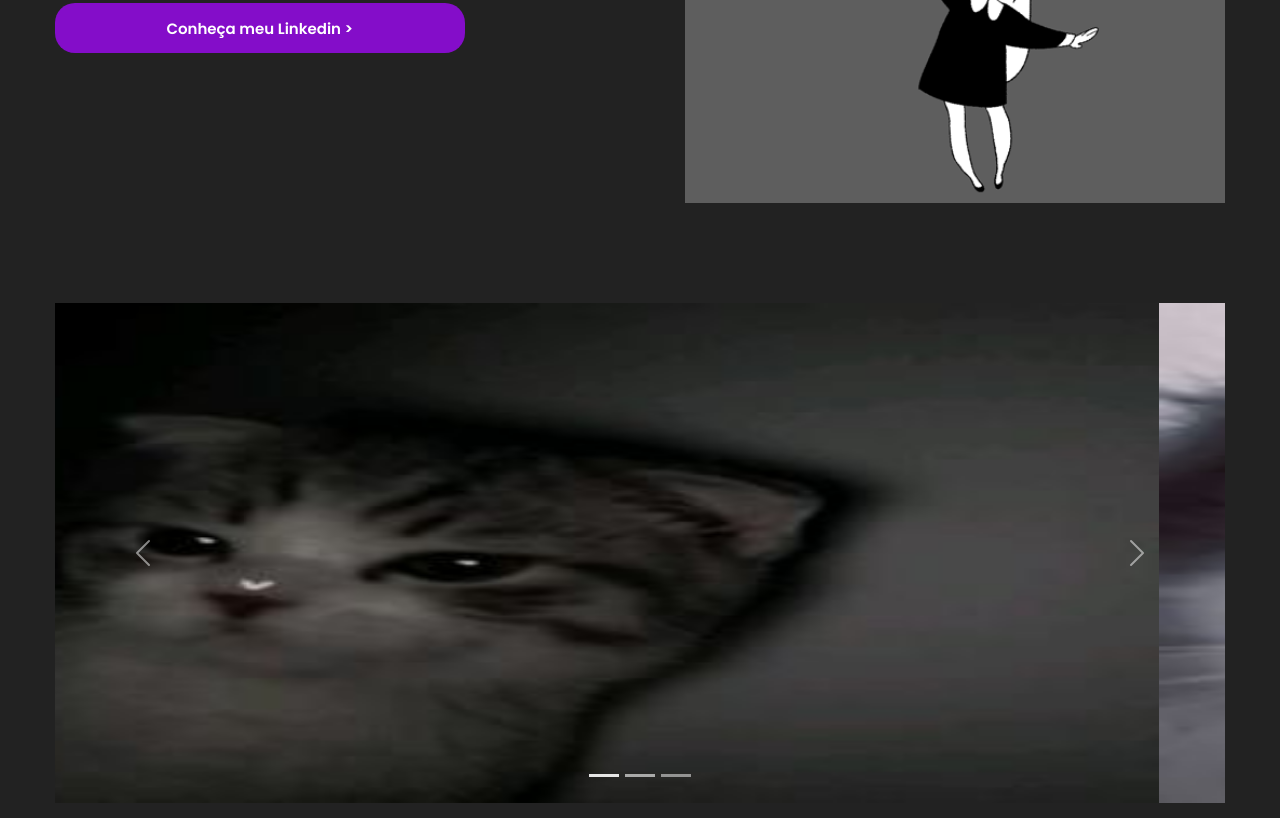
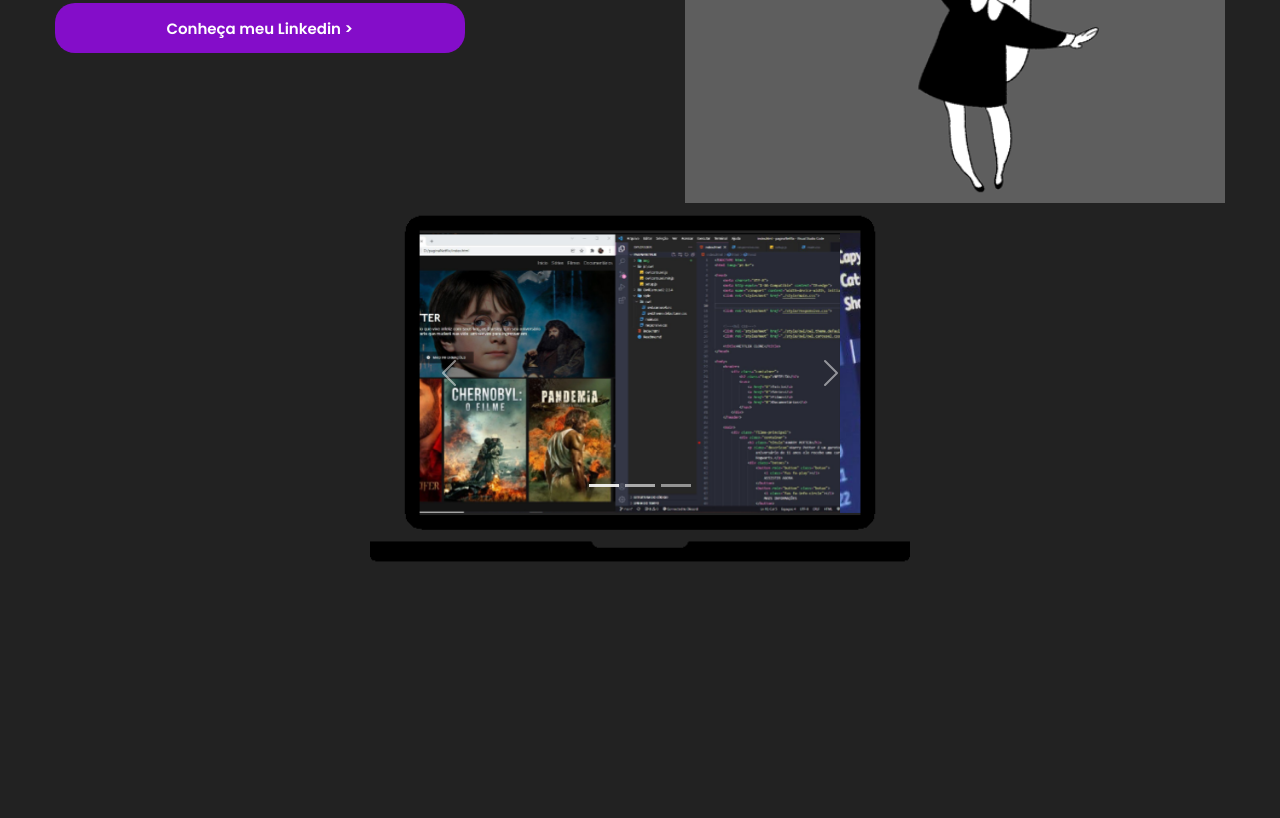
Before and after one commit to SalesCoding/portfolio, a plain HTML site: page index.html in a window 1280 px wide. Shown: the part 514-1332 px from the top of the page. After the commit the page ends 1102 px from the top, so only its background shows below. Drawn offline with nearby package versions, Linux system fonts and the light colour scheme.

Commit message:
carrosel ajustado

```diff
--- a/index.html
+++ b/index.html
@@ -9,9 +9,9 @@
 <link href="https://fonts.googleapis.com/css2?family=Poppins:ital,wght@0,100;0,400;0,600;1,400&display=swap" rel="stylesheet">
 <link href="https://cdn.jsdelivr.net/npm/bootstrap@5.1.3/dist/css/bootstrap.min.css" rel="stylesheet" integrity="sha384-1BmE4kWBq78iYhFldvKuhfTAU6auU8tT94WrHftjDbrCEXSU1oBoqyl2QvZ6jIW3" crossorigin="anonymous">
 <script src="https://cdn.jsdelivr.net/npm/bootstrap@5.1.3/dist/js/bootstrap.bundle.min.js" integrity="sha384-ka7Sk0Gln4gmtz2MlQnikT1wXgYsOg+OMhuP+IlRH9sENBO0LRn5q+8nbTov4+1p" crossorigin="anonymous"></script>
-<link rel="stylesheet" href="./style.css/style.css">
-<link rel="stylesheet" href="./style.css/media.css">
-<link rel="stylesheet" href="./style.css/boostrap.css">
+<link rel="stylesheet" href="./style/style.css">
+<link rel="stylesheet" href="./style/media.css">
+<link rel="stylesheet" href="./style/boostrap.css">
 
 <title>Meu portfólio</title>
 </head>
@@ -65,7 +65,54 @@
 
 
 
-        <div class="carrosel">
+
+
+
+
+        <div class="carroselparado">
+<img src="./img/computador.png"   alt="">
+<div class="carrosel">
+
+
+
+  <div id="carouselExampleIndicators" class="carousel slide" data-bs-ride="carousel">
+      <div class="carousel-indicators">
+        <button type="button" data-bs-target="#carouselExampleIndicators" data-bs-slide-to="0" class="active" aria-current="true" aria-label="Slide 1"></button>
+        <button type="button" data-bs-target="#carouselExampleIndicators" data-bs-slide-to="1" aria-label="Slide 2"></button>
+        <button type="button" data-bs-target="#carouselExampleIndicators" data-bs-slide-to="2" aria-label="Slide 3"></button>
+      </div>
+      <div class="carousel-inner">
+        <div class="carousel-item active">
+          <img src="./img/projeto1.png"      class="d-block w-100" alt="...">
+        </div>
+        <div class="carousel-item">
+          <img src="./img/dev2.jpg"       class="d-block w-100" alt="...">
+        </div>
+        <div class="carousel-item">
+          <img src="./img/dev3.jpg"     class="d-block w-100" alt="...">
+        </div>
+
+
+
+      </div>
+      <button class="carousel-control-prev" type="button" data-bs-target="#carouselExampleIndicators" data-bs-slide="prev">
+        <span class="carousel-control-prev-icon" aria-hidden="true"></span>
+        <span class="visually-hidden">Previous</span>
+      </button>
+      <button class="carousel-control-next" type="button" data-bs-target="#carouselExampleIndicators" data-bs-slide="next">
+        <span class="carousel-control-next-icon" aria-hidden="true"></span>
+        <span class="visually-hidden">Next</span>
+      </button>
+    </div>
+
+  </div>
+        </div>
+
+
+
+
+
+        <!-- /*<div class="carrosel">
 
 
 
@@ -77,13 +124,13 @@
             </div>
             <div class="carousel-inner">
               <div class="carousel-item active">
-                <img src="./img/gatinho1.jpg" height="500" class="d-block w-100" alt="...">
+                <img src="./img/dev1.jpg" height="200" class="d-block w-100" alt="...">
               </div>
               <div class="carousel-item">
-                <img src="./img/gatinho2.jpg" height="500" class="d-block w-100" alt="...">
+                <img src="./img/dev2.jpg" height="200" class="d-block w-100" alt="...">
               </div>
               <div class="carousel-item">
-                <img src="./img/gatinho3.jpg"  height="500"  class="d-block w-100" alt="...">
+                <img src="./img/dev3.jpg"   height="200"  class="d-block w-100" alt="...">
               </div>
 
 
@@ -99,8 +146,8 @@
             </button>
           </div>
 
-        </div>
-
+        </div>*/
+         -->
 
 </body>
 </html>
--- a/style.css/style.css
+++ b/style/style.css
@@ -116,6 +116,27 @@ li{
     gap: 30px;
     }
 
+
+
+    .carroselparado{
+        display: flex;
+        align-items: center;
+        justify-content: center;
+        position: relative;
+    }
+
     .carrosel{
-        margin-top: 100px;
+        position: absolute;
+
+        width: 450px;
+        z-index: -1;
+        top: 30px;
+
+
     }
+
+    .carrosel img{
+        object-fit: cover;
+        height: 280px;
+
+    }
```
Also changed, not shown: img/computador.png (added), img/dev1.jpg (added), img/dev2.jpg (added), img/dev3.jpg (added), img/projeto1.png (added), style/boostrap.css (added), style/media.css (added).
